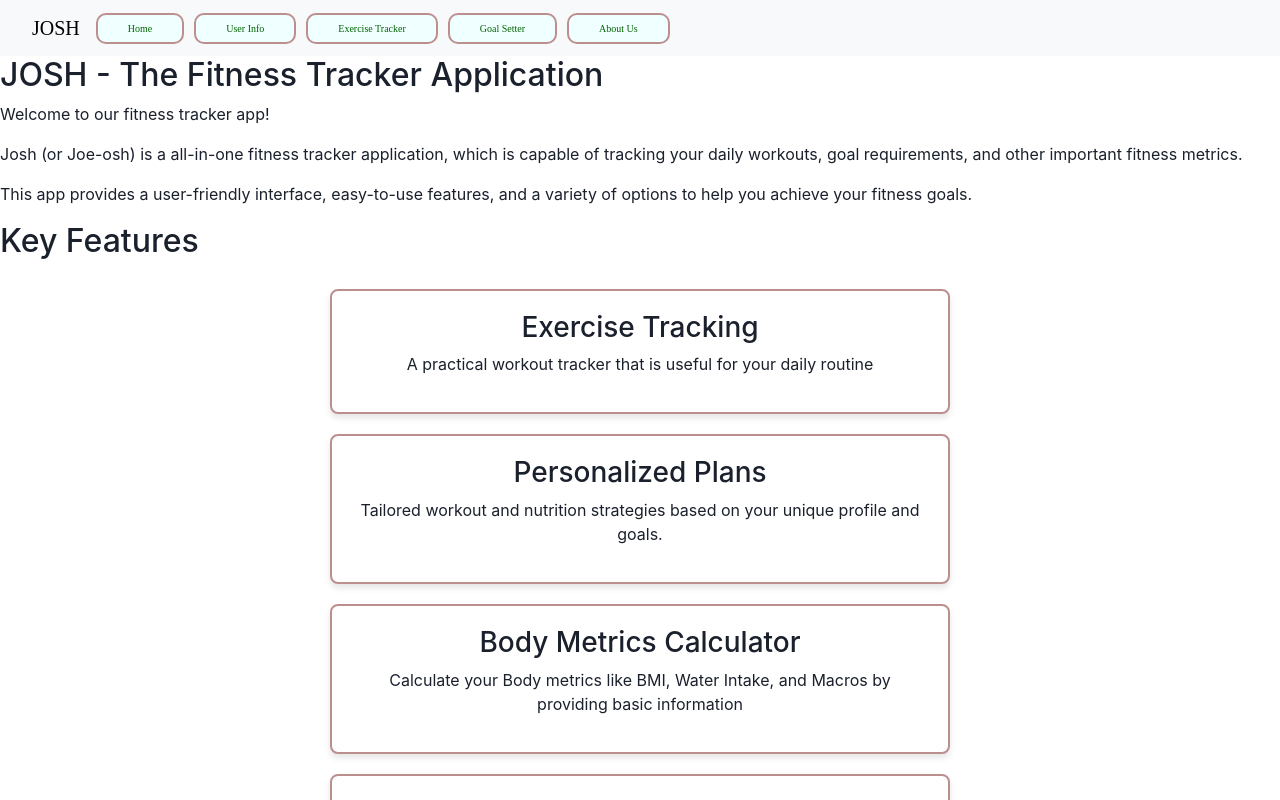
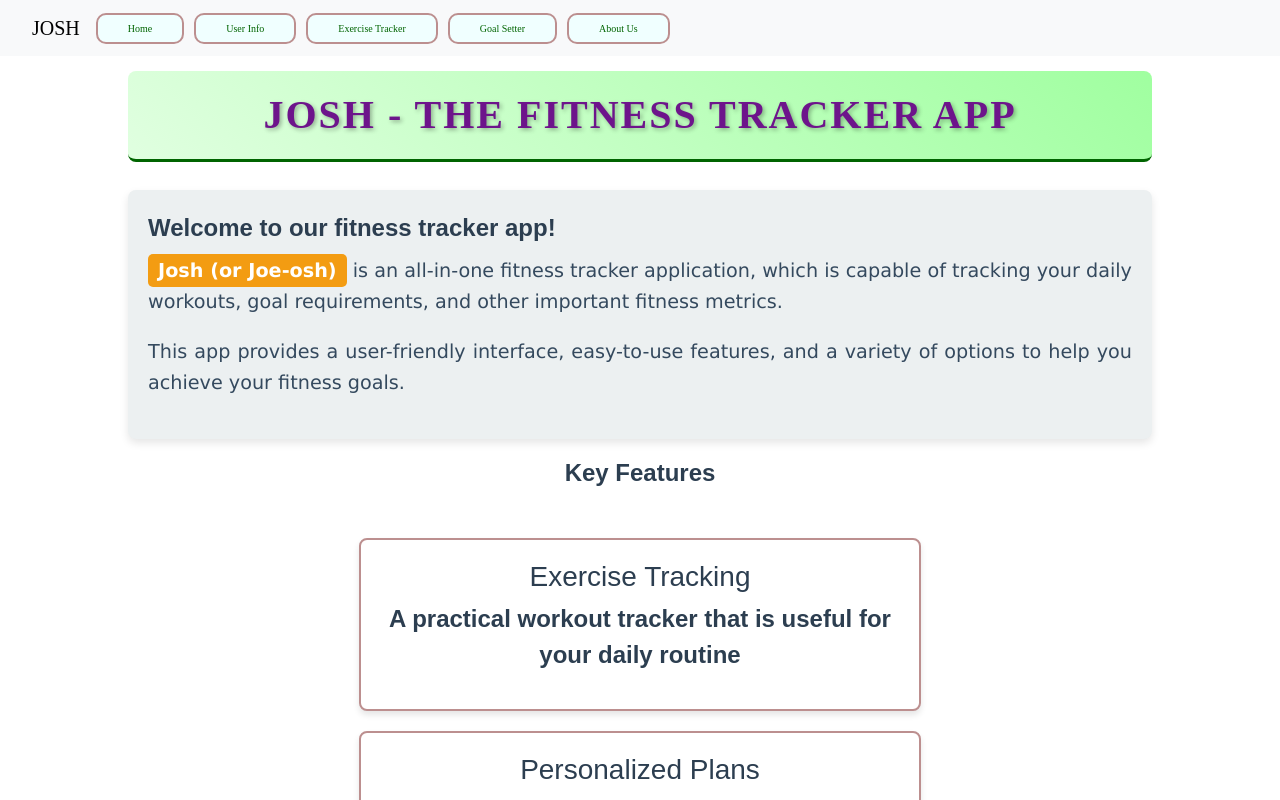
Before and after one commit to HBADE2002/Fitness-tracker-app-personal, a React (Vite) app: page / in a window 1280 px wide. Shown: the top 800 px of the page. Built offline with nearby package versions, Linux system fonts and the light colour scheme; a web font is replaced by a local one.

Commit message:
completed the homepage css (for now)

```diff
--- a/src/App.css
+++ b/src/App.css
@@ -114,6 +114,28 @@
   font-family: sportsFont;
   color: darkgreen;
 }
+.font-text-heading {
+  margin-top: 15px;
+  font-family: sportsFont;
+  width: 80%;
+  color: rgb(109, 20, 139);
+  text-align: center;
+  font-size: 2.5rem; /* Increases the font size for prominence */
+  font-weight: bold; /* Makes the text bold */
+  text-transform: uppercase; /* Transforms text to uppercase */
+  letter-spacing: 2px; /* Adds space between letters */
+  text-shadow: 2px 2px 4px rgba(0, 0, 0, 0.3); /* Adds a subtle shadow */
+  background: linear-gradient(45deg, #e0ffe0, #a0ffa0); /* Adds a gradient background */
+  padding: 20px; /* Adds padding around the text */
+  border-bottom: 3px solid darkgreen; /* Adds a bottom border */
+  border-radius: 8px; /* Rounds the corners */
+  transition: color 0.3s ease, transform 0.3s ease, background 0.3s ease;
+}
+.font-text-heading:hover {
+  color: rgb(57, 17, 75); /* Changes text color on hover */
+  transform: scale(1.05); /* Slightly enlarges the text on hover */
+  background: linear-gradient(45deg, #a0ffa0, #e0ffe0); /* Reverses the gradient on hover */
+}
 
 .goal-setting-container {
   width: 100%;
@@ -177,3 +199,56 @@
   background-color: rgb(226, 249, 249);
   box-shadow: 0 6px 12px rgba(0, 0, 0, 0.3);
 }
+
+.homepage-container{
+  width: 80% auto;
+  display: flex;
+  flex-direction: column;
+  flex-wrap: nowrap;
+  gap: 20px;
+  align-items: center;
+  justify-content: center;
+}
+.welcome-text {
+  font-family: 'Arial', sans-serif;
+  font-size: 1.5rem;
+  font-weight: bold;
+  color: #2c3e50; /* Dark blue */
+  margin-bottom: 10px;
+}
+
+.description-text {
+  font-family: 'Verdana', sans-serif;
+  font-size: 1.2rem;
+  color: #34495e; /* Slightly lighter blue */
+  line-height: 1.6;
+  margin-bottom: 20px;
+}
+
+.highlighted-text {
+  background-color: #f39c12; /* Orange background */
+  color: #fff; /* White text */
+  padding: 5px 10px;
+  border-radius: 5px;
+  font-weight: bold;
+}
+
+.p-container {
+  padding: 20px;
+  width: 80%;
+  background-color: #ecf0f1; /* Light gray background */
+  border-radius: 8px;
+  box-shadow: 0 4px 8px rgba(0, 0, 0, 0.1); /* Subtle shadow */
+  text-align:justify;
+}
+
+.p-container:hover {
+  background-color: #f7f9f9; /* Slightly lighter on hover */
+  box-shadow: 0 6px 12px rgba(0, 0, 0, 0.25);
+}
+
+@media (max-width: 768px) {
+  .welcome-text, .description-text {
+    font-size: 1.2rem;
+  }
+}
--- a/src/components/HomePage.jsx
+++ b/src/components/HomePage.jsx
@@ -1,38 +1,65 @@
 function HomePage() {
   return (
+    <>
       <div className="homepage-container">
-      <h2>JOSH - The Fitness Tracker Application</h2>
-      <p>Welcome to our fitness tracker app!</p>
+        <h2 className="font-text-heading">JOSH - The Fitness Tracker App</h2>
+        <div className="p-container">
+          <p className="welcome-text">Welcome to our fitness tracker app!</p>
+          <p className="description-text">
+            <span className="highlighted-text">Josh (or Joe-osh)</span> is an
+            all-in-one fitness tracker application, which is capable of tracking
+            your daily workouts, goal requirements, and other important fitness
+            metrics.
+          </p>
+          <p className="description-text">
+            This app provides a user-friendly interface, easy-to-use features,
+            and a variety of options to help you achieve your fitness goals.
+          </p>
+        </div>
+        <h2 className="welcome-text">Key Features</h2>
+        <div className="feature-flex welcome-text">
+          <div className="feature-item ">
+            <h3>Exercise Tracking</h3>
             <p>
-        Josh (or Joe-osh) is a all-in-one fitness tracker application, which is
-        capable of tracking your daily workouts, goal requirements, and other
-        important fitness metrics.
+              A practical workout tracker that is useful for your daily routine
             </p>
-      <p>
-        This app provides a user-friendly interface, easy-to-use features, and a
-        variety of options to help you achieve your fitness goals.
-      </p>
-      <h2>Key Features</h2>
-        <div className="feature-flex">
-            <div className="feature-item">
-                <h3>Exercise Tracking</h3>
-                <p>A practical workout tracker that is useful for your daily routine</p>
           </div>
           <div className="feature-item">
             <h3>Personalized Plans</h3>
-                <p>Tailored workout and nutrition strategies based on your unique profile and goals.</p>
+            <p>
+              Tailored workout and nutrition strategies based on your unique
+              profile and goals.
+            </p>
           </div>
           <div className="feature-item">
             <h3>Body Metrics Calculator</h3>
-                <p>Calculate your Body metrics like BMI, Water Intake, and Macros by providing basic information</p>
+            <p>
+              Calculate your Body metrics like BMI, Water Intake, and Macros by
+              providing basic information
+            </p>
           </div>
           <div className="feature-item">
             <h3>Community Support</h3>
-                <p>Connect with like-minded individuals and participate in motivating challenges.</p>
+            <p>
+              Connect with like-minded individuals and participate in motivating
+              challenges.
+            </p>
           </div>
         </div>
+         {/* Footer Section */}
+      <footer className="footer">
+        <p>
+          Made with{" "}
+          <span role="img" aria-label="love">
+            ❤️
+          </span>{" "}
+          by Hrishikesh Bade
+        </p>
+      </footer>
+      </div>
 
-    </div>
+
+    </>
   );
 }
 
```
Lines whose indentation alone changed are shown as unchanged.
